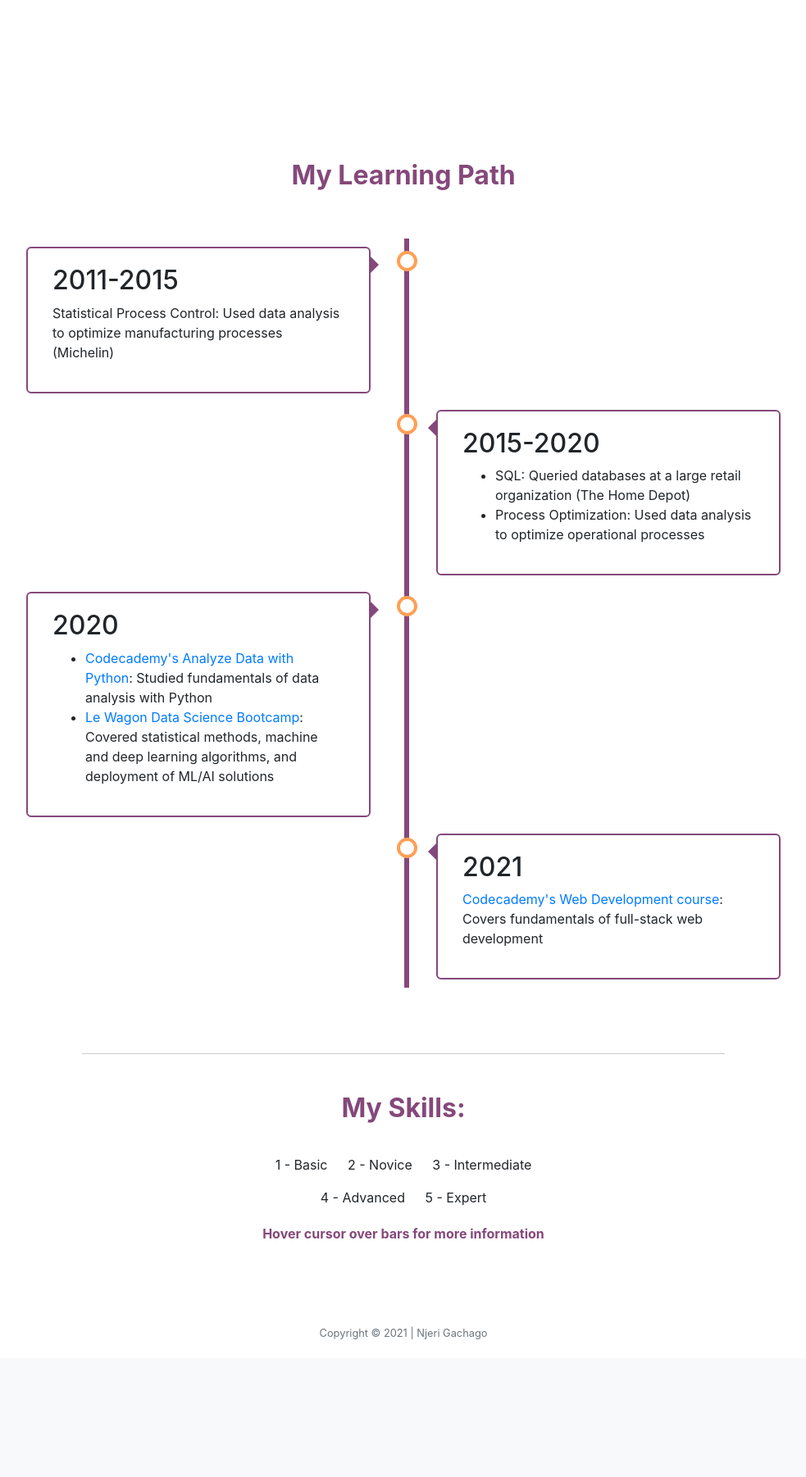
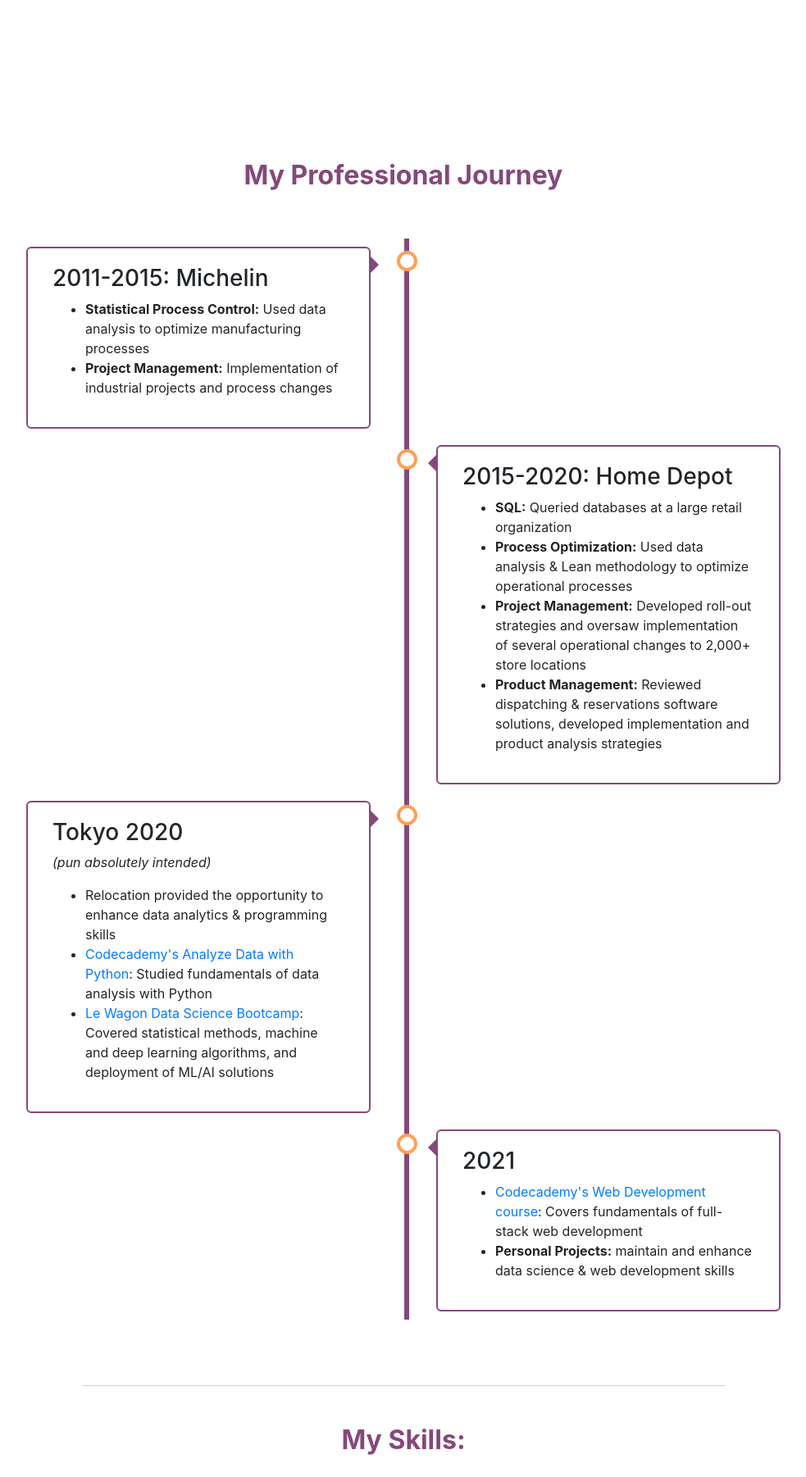
Before and after one commit to ngachago/portfolio-website, a Flask app: template templates/about.html in a window 1280 px wide. Shown: the part 241-2043 px from the top of the page at 82% size, without its empty margins (148-1131 px from the left). Before the commit the page ends 1875 px from the top, so only its background shows below. Run offline with Flask 2, Linux system fonts and the light colour scheme; the template is opened without the code that fills it, so the values that code supplies are empty; some libraries are stand-ins or nearby versions.

Commit message:
updated with prod mgt info

```diff
--- a/app.py
+++ b/app.py
@@ -15,7 +15,7 @@
 
     return render_template('index.html',
                                 title_text=title_text,
-                                title="EXPLORING DATA SCIENCE",
+                                title="DATA SCIENCE & PRODUCT MANAGEMENT",
                                 id="index")
 
 
--- a/templates/about.html
+++ b/templates/about.html
@@ -10,30 +10,37 @@
     <div class="row portfolio-row justify-content-center">
         <div class="col-md-5">
             <div class="text-center">
-                <h2 class="about-header">My Learning Path</h2>
+                <h2 class="about-header">My Professional Journey</h2>
             </div>
         </div>
     </div>
     <div class="timeline">
         <div class="container-timeline left">
             <div class="content">
-                    <h2>2011-2015</h2>
-                        <p>Statistical Process Control: Used data analysis to optimize manufacturing processes (Michelin)</p>
+                    <h3>2011-2015: Michelin</h3>
+                        <ul>
+                        <li><strong>Statistical Process Control:</strong> Used data analysis to optimize manufacturing processes</li>
+                        <li><strong>Project Management:</strong> Implementation of industrial projects and process changes</li>
+                        </ul>
             </div>
         </div>
         <div class="container-timeline right">
             <div class="content">
-                    <h2>2015-2020</h2>
+                    <h3>2015-2020: Home Depot</h3>
                         <ul>
-                            <li>SQL: Queried databases at a large retail organization (The Home Depot)</li>
-                            <li>Process Optimization: Used data analysis to optimize operational processes</li>
+                            <li><strong>SQL:</strong> Queried databases at a large retail organization</li>
+                            <li><strong>Process Optimization:</strong> Used data analysis & Lean methodology to optimize operational processes</li>
+                            <li><strong>Project Management:</strong> Developed roll-out strategies and oversaw implementation of several operational changes to 2,000+ store locations</li>
+                            <li><strong>Product Management:</strong> Reviewed dispatching & reservations software solutions, developed implementation and product analysis strategies</li>
                         </ul>
             </div>
         </div>
         <div class="container-timeline left">
             <div class="content">
-                    <h2>2020</h2>
+                    <h3>Tokyo 2020</h3>
+                    <p><em> (pun absolutely intended)</em></p>
                         <ul>
+                            <li>Relocation provided the opportunity to enhance data analytics & programming skills</li>
                             <li>
                                 <a target="_blank" class="about-link" href="https://www.codecademy.com/learn/paths/analyze-data-with-python">Codecademy's Analyze Data with Python</a>:
                                 Studied fundamentals of data analysis with Python
@@ -46,11 +53,12 @@
         </div>
         <div class="container-timeline right">
             <div class="content">
-                    <h2>2021</h2>
-                        <p><a target="_blank" class="about-link" href="https://www.codecademy.com/learn/paths/web-development">
+                    <h3>2021</h3>
+                        <ul>
+                            <li><a target="_blank" class="about-link" href="https://www.codecademy.com/learn/paths/web-development">
                             Codecademy's Web Development course</a>:
-                            Covers fundamentals of full-stack web development
-                        </p>
+                            Covers fundamentals of full-stack web development</li>
+                            <li><strong>Personal Projects:</strong> maintain and enhance data science & web development skills</li>
             </div>
         </div>
     </div>
```
